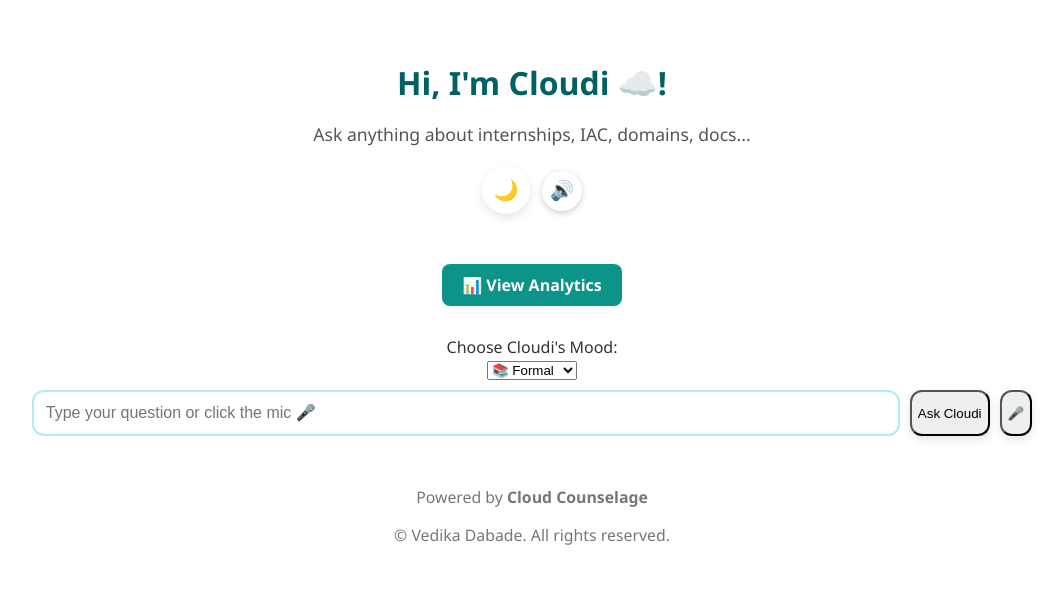
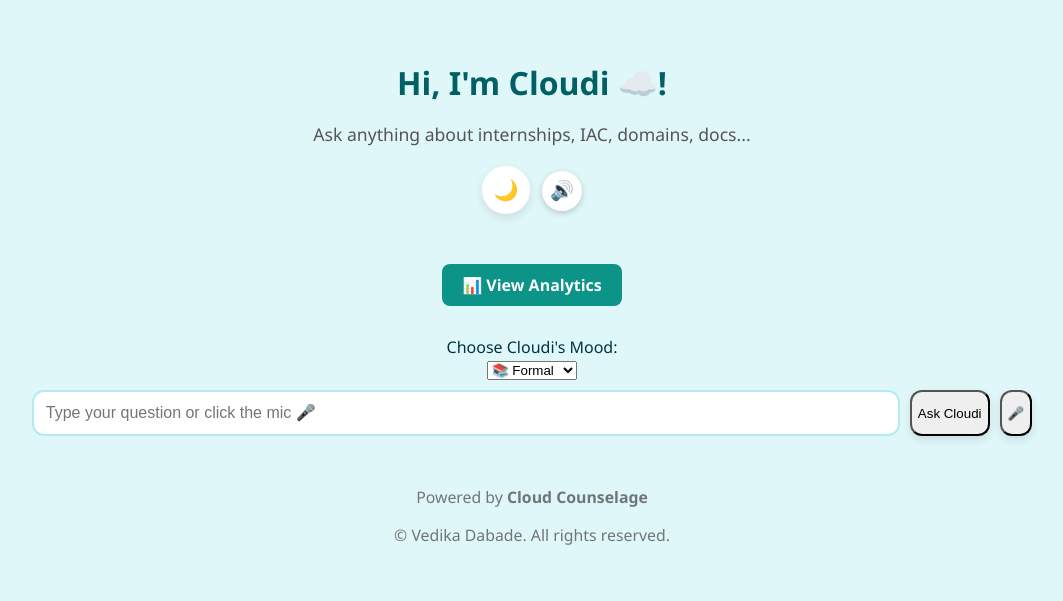
Before and after one commit to VedikaDadade12/Cloudi_Chatbot, a Flask app: page / in a window 1280 px wide. Shown: the top 601 px of the page, without its empty margins (108-1171 px from the left). Run offline with Flask 3, Linux system fonts and the light colour scheme; parts of the project's set-up code (start-up, migrations or seed data) failed here and were passed over.

Commit message:
Update CSS design

```diff
--- a/app.py
+++ b/app.py
@@ -554,4 +554,4 @@ if __name__ == "__main__":
     print(f"📚 FAQ entries: {len(faq)}")
     print(f"💬 Casual replies: {len(casual_replies)}")
 
-#app.run(host="0.0.0.0", port=int(os.environ.get("PORT", 5000)))
+# app.run(host="0.0.0.0", port=int(os.environ.get("PORT", 5000)))
--- a/static/style.css
+++ b/static/style.css
@@ -2,9 +2,9 @@
 
 body {
   font-family: 'Segoe UI', 'Segoe UI Emoji', Tahoma, Geneva, Verdana, sans-serif;
-  background-color:linear-gradient(to right, #e0f7fa, #ffffff);
+  background-color:#e0f7fa;
   padding: 40px;
-  color: #333;
+  color: #003344;
   text-align: center;
   margin: 0;
   transition: background-color 0.3s, color 0.3s;
```
